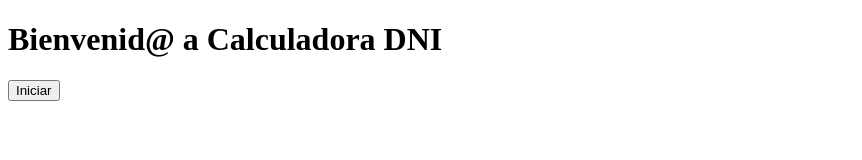
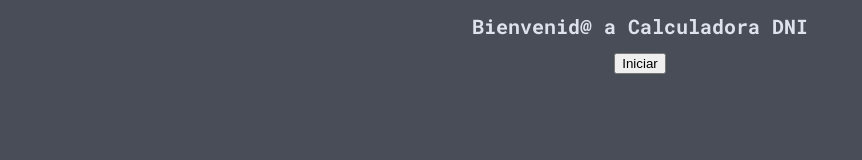
Before and after one commit to simoneavilarranz/kata-dni-simoneaa, a website: page index.html in a window 1280 px wide. Shown: the whole page, without its empty margins (0-862 px from the left). Drawn offline with Linux system fonts and the light colour scheme.

Commit message:
style:created main and variables css

```diff
--- a/index.html
+++ b/index.html
@@ -5,7 +5,7 @@
     <meta charset="UTF-8">
     <meta name="viewport" content="width=device-width, initial-scale=1.0">
     <title>Document</title>
-    <link rel="stylesheet" href="./src/styles/style.scss">
+    <link rel="stylesheet" href="./src/styles/main.css">
 </head>
 
 <body>
--- /dev/null
+++ b/src/styles/main.css
@@ -0,0 +1 @@
+@import url(variables.css);
--- /dev/null
+++ b/src/styles/variables.css
@@ -0,0 +1,21 @@
+@import url('https://fonts.googleapis.com/css2?family=Roboto+Mono:ital,wght@0,100..700;1,100..700&family=Roboto:ital,wght@0,100..900;1,100..900&display=swap');
+
+
+:root {
+
+    --main-font: "Roboto Mono", sans-serif;
+    --bg-color: #484d58;
+    --card-bg-color: #1f222a;
+    --off-white: #dde2ec;
+
+}
+
+body {
+
+    background-color: var(--bg-color);
+    font-family: var(--main-font);
+    color: var(--off-white);
+    font-size: 10px;
+    text-align: center;
+
+}
```
